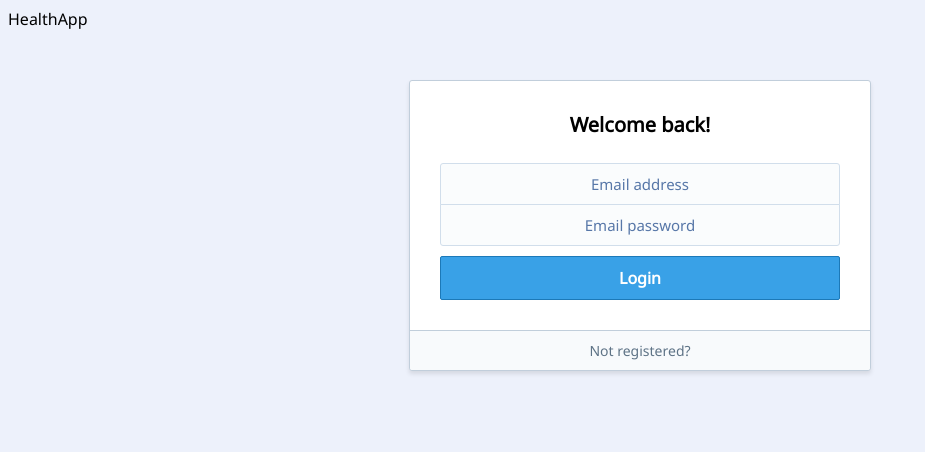
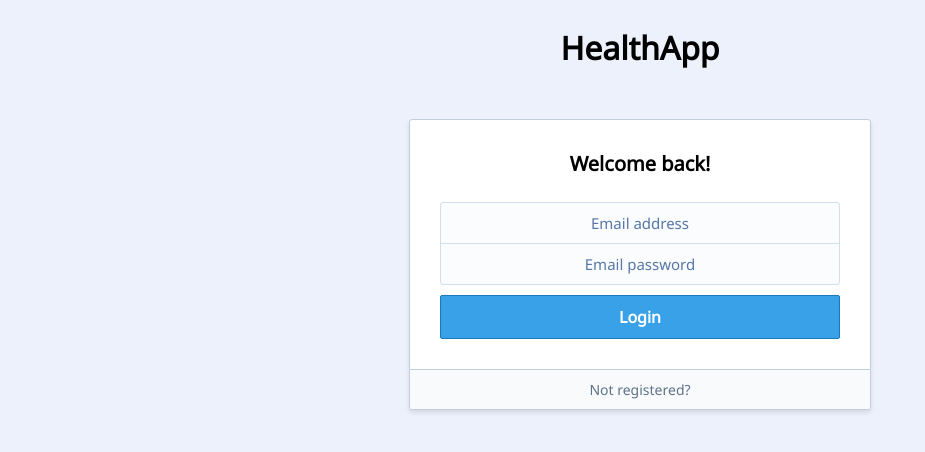
Before and after one commit to greg-arroyo/ng-training, an Angular app: page /auth/login in a window 1280 px wide. Shown: the top 452 px of the page, without its empty margins (0-925 px from the left). Built offline with nearby package versions, Linux system fonts and the light colour scheme.

Commit message:
add default route redirect to auth login component

```diff
--- a/projects/health-app/src/app/app-routing.module.ts
+++ b/projects/health-app/src/app/app-routing.module.ts
@@ -2,6 +2,9 @@ import { NgModule } from '@angular/core';
 import { PreloadAllModules, RouterModule, Routes } from '@angular/router';
 
 const routes: Routes = [
+  {
+    path: '', pathMatch: 'full', redirectTo: 'auth'
+  },
   {
     path: 'auth',
     children: [
--- a/projects/health-app/src/app/containers/app/app.component.scss
+++ b/projects/health-app/src/app/containers/app/app.component.scss
@@ -7,3 +7,12 @@
   width: 96%;
   margin: 0 auto;
 }
+
+.app-name {
+  width: 100%;
+  font-family: Noto Sans, sans-serif;
+  font-weight: 600;
+  font-size: 32px;
+  text-align: center;
+  margin-top: 26px;
+}
--- a/projects/health-app/src/app/containers/app/app.component.ts
+++ b/projects/health-app/src/app/containers/app/app.component.ts
@@ -5,7 +5,7 @@ import { Component } from '@angular/core';
   styleUrls: ['./app.component.scss'],
   template: `
     <div>
-      HealthApp
+      <div class="app-name">HealthApp</div>
       <div class="wrapper">
         <router-outlet></router-outlet>
       </div>
```
Also changed, not shown: 3 other files (tests, documents, lock files or other folders).
